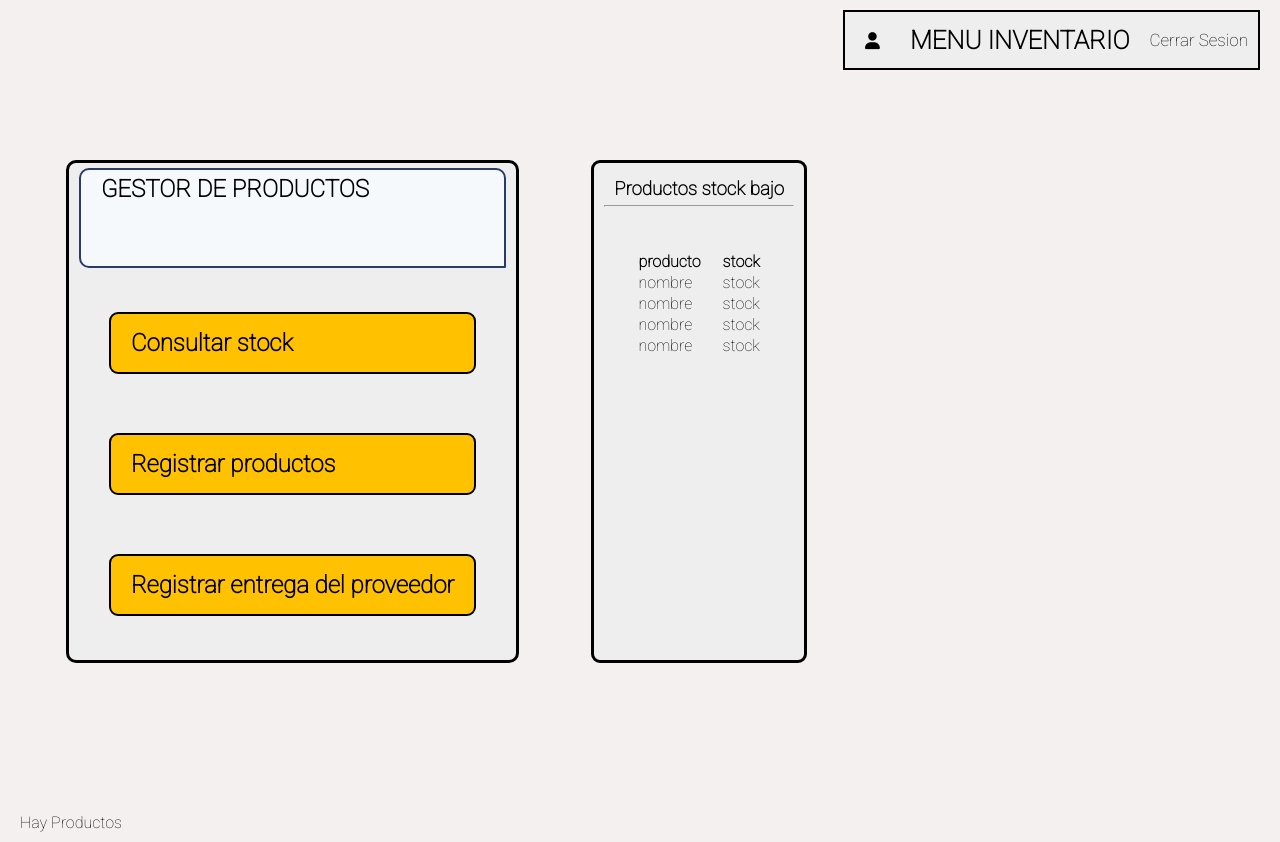
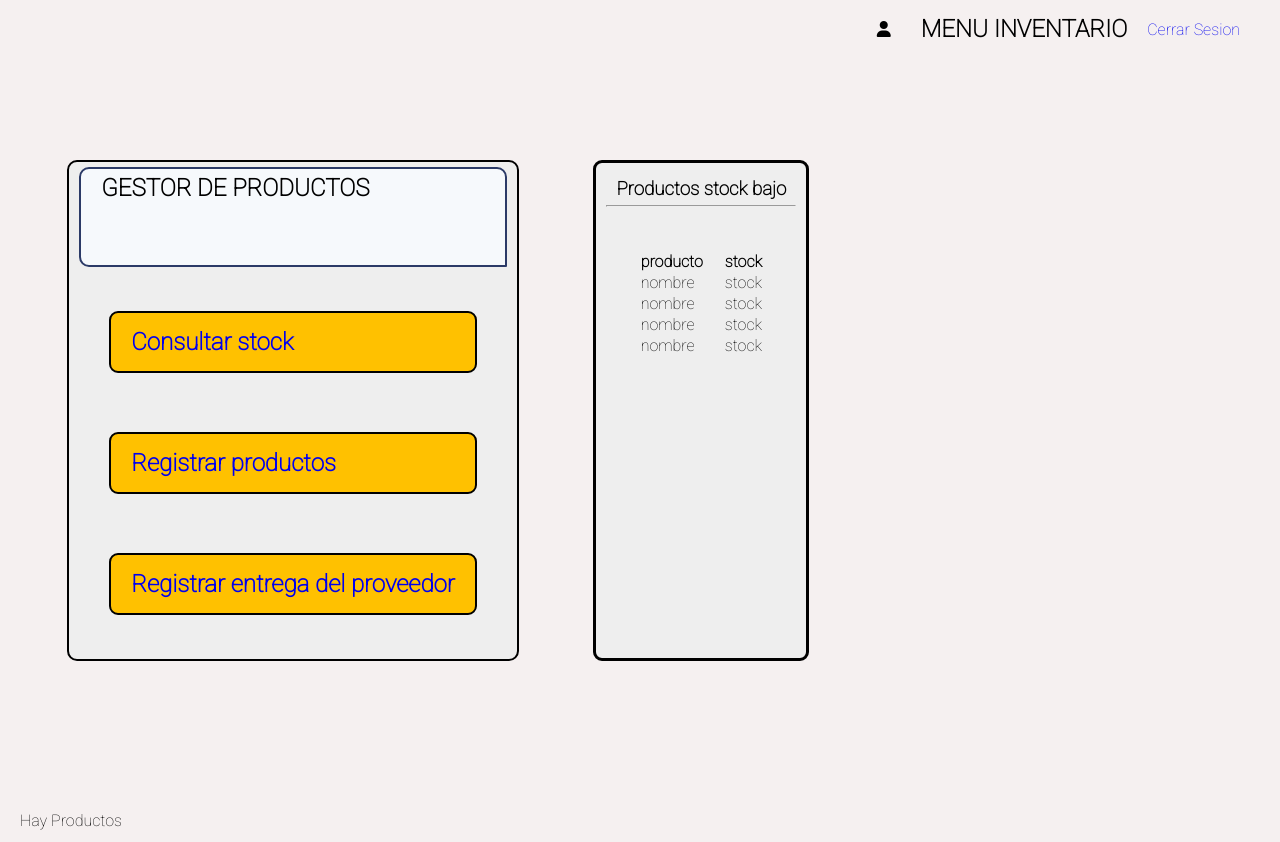
Before and after one commit to Jair-Delgado/Sistema-de-Inventario, a PHP site: page /Menu_inventario/existencia-productos.php in a window 1280 px wide. Run offline with PHP 8.4, Linux system fonts and the light colour scheme.

Commit message:
estilos actualizados

```diff
--- a/estilos/estilo-ingreso.css
+++ b/estilos/estilo-ingreso.css
@@ -11,11 +11,11 @@ body{
     background: #f5f0f0;
     font-family: 'Roboto', sans-serif;
 }
-*/
 a{
     text-decoration: none;
     color: black;
 }
+*/
 .con{
     max-width: 1500px;
     display: flex;
@@ -30,7 +30,7 @@ a{
     margin: 150px auto;
     justify-content: space-evenly;
     background-color: #eee;
-    border:  solid black;
+    border:  solid #000000 2px;
     border-radius: 10px;
 }
 
@@ -96,36 +96,24 @@ table{
 }
 
 
-#cerrar-sesion {
+/*#cerrar-sesion {
 
 }
 #cerrar-sesion:hover{
     color: #FFC100;
     text-decoration: underline;
 
-}
+}*/
 
 h1 {
     color: rgb(0, 0, 0);
 }
 
-.navegacion {
-    background-color: #eee;
-    border: solid 2px black;
-}
 
-.navegacion h1 {
-    padding: 10px;
-}
 
-.navegacion{
-    display: flex;
-    font-size: 17px;
-    justify-content: space-between;
-    align-items: center;
-    height: 60px;
-    padding: 20px 0;
-}
+
+
+
 /*.cimarrones{
     width: 50px;
 }*/
@@ -266,3 +254,8 @@ header{
     padding: 0;
     color: #2B3A67;
 }
+.bienvenida-usuario {
+
+    /*border: solid 1px black;*/
+    padding-top: 20px;
+}
```
Also changed, not shown: ingreso.php (+6 -3 lines).
